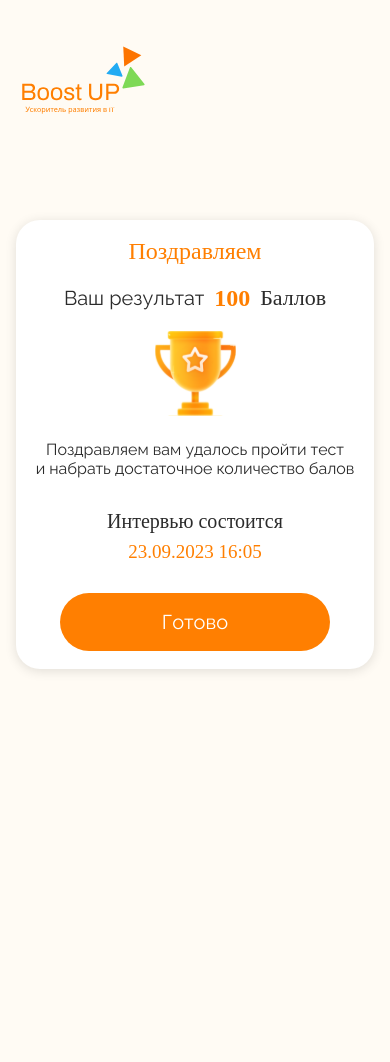
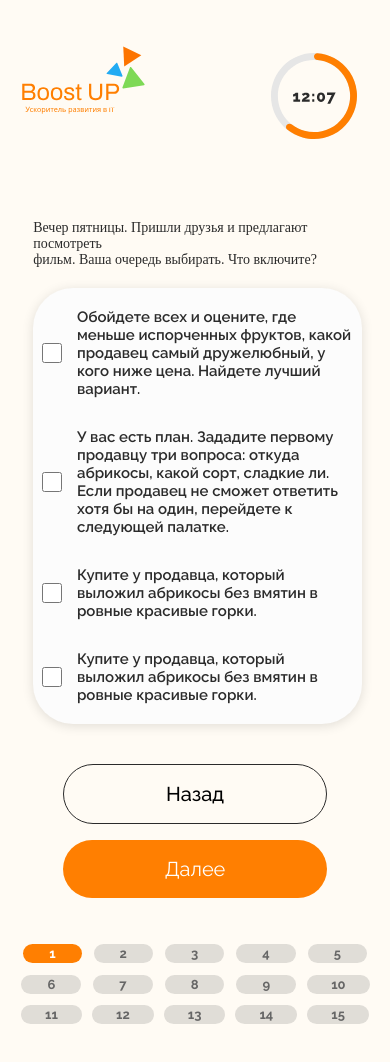
Before and after one commit to ulancho/boost-up, a React (Create React App) app: page / in a window 390 px wide. Shown: the top 1062 px of the page. Before the commit the page ends 884 px from the top, so only its background shows below. Built offline with nearby package versions, Linux system fonts and the light colour scheme; a web font is replaced by a local one.

Commit message:
styled for mobile version

```diff
--- a/src/App.js
+++ b/src/App.js
@@ -13,7 +13,7 @@
 const App = () => {
   return (
     <>
-     <TestResults/>
+     <MainTestPage/>
     </>
   )
 }
--- a/src/components/TestPages/MainTestPage.jsx
+++ b/src/components/TestPages/MainTestPage.jsx
@@ -9,13 +9,13 @@
             <div className="one-page">
                 <SimpleHeader />
                 <div className={`${styles.test_container} text-align-left margin-center`}>
-                    <h2 className="fw-5 fs-25">
+                    <h2 className={`${styles.fs_14} fw-5 fs-25`}>
                         Вечер пятницы. Пришли друзья и предлагают посмотреть <br /> фильм. Ваша
                         очередь выбирать. Что включите?
                     </h2>
                     <img className="timer" src={timer} alt="" />
 
-                    <form className={`${styles.test_card} mt-30`}>
+                    <form className={`${styles.test_card} ${styles.mt_20} mt-30`}>
                         <div className={`${styles.test_questions_wrap} text-align-left`}>
                             <input type="checkbox" name="vehicle1" />
                             <label for="vehicle1">
@@ -25,7 +25,7 @@
                             </label>
                         </div>
 
-                        <div className={`${styles.test_questions_wrap} mt-30`}>
+                        <div className={`${styles.test_questions_wrap}  mt-30`}>
                             <input type="checkbox" name="firstOption" />
                             <label for="vehicle2">
                                 У вас есть план. Зададите первому продавцу три вопроса: откуда
@@ -52,8 +52,11 @@
                     </form>
                 </div>
                 <div className={styles.container_for_order_reverse}>
+                    <div className={styles.order2}>
+                        {' '}
                         <div className={styles.widget_wrapper}>
-                        <button className={`${styles['ellipse_widget']} ${styles['e_w_orange']}`}>
+                            <button
+                                className={`${styles['ellipse_widget']} ${styles['e_w_orange']}`}>
                                 1
                             </button>
                             <button className={styles.ellipse_widget}>2</button>{' '}
@@ -64,30 +67,39 @@
                             <button className={styles.ellipse_widget}>7</button>{' '}
                             <button className={styles.ellipse_widget}>8</button>{' '}
                             <button className={styles.ellipse_widget}>9</button>{' '}
-                        <button className={`${styles.ellipse_widget_24} ${styles.ellipse_widget}`}>
+                            <button
+                                className={`${styles.ellipse_widget_24} ${styles.ellipse_widget}`}>
                                 10
                             </button>
-                        <button className={`${styles.ellipse_widget_24} ${styles.ellipse_widget}`}>
+                            <button
+                                className={`${styles.ellipse_widget_24} ${styles.ellipse_widget}`}>
                                 11
                             </button>{' '}
-                        <button className={`${styles.ellipse_widget_24} ${styles.ellipse_widget}`}>
+                            <button
+                                className={`${styles.ellipse_widget_24} ${styles.ellipse_widget}`}>
                                 12
                             </button>{' '}
-                        <button className={`${styles.ellipse_widget_24} ${styles.ellipse_widget}`}>
+                            <button
+                                className={`${styles.ellipse_widget_24} ${styles.ellipse_widget}`}>
                                 13
                             </button>{' '}
-                        <button className={`${styles.ellipse_widget_24} ${styles.ellipse_widget}`}>
+                            <button
+                                className={`${styles.ellipse_widget_24} ${styles.ellipse_widget}`}>
                                 14
                             </button>{' '}
-                        <button className={`${styles.ellipse_widget_24} ${styles.ellipse_widget}`}>
+                            <button
+                                className={`${styles.ellipse_widget_24} ${styles.ellipse_widget}`}>
                                 15
                             </button>{' '}
                         </div>
-                    <div className={`${styles.center_container} mt-70 text-right`}>
+                    </div>
+                    <div className={styles.order1}>
+                        <div className={`${styles.center_container} mt-70 text-right mr-107`}>
                             <button className={`${styles.btn_17_102} btn btn-transparent mr-20`}>
                                 Назад{' '}
                             </button>
                             <button className="btn btn-size-17-102">Далее</button>
+                        </div>
                     </div>
                 </div>
             </div>
--- a/src/styles/MainTestPage.module.css
+++ b/src/styles/MainTestPage.module.css
@@ -54,8 +54,20 @@
 
 @media screen and (max-width: 767.98px) {
 
+    .fs_14 {
+        font-size: 14px !important;
+    }
+
+    .mt_20 {
+        margin-top: 20px !important;
+    }
+
+    .mt_40 {
+        margin-top: 40px;
+    }
+
     .test_card {
-        width: 100%;
+        width: 96%;
         padding: 20px 9px;
     }
 
@@ -75,7 +87,6 @@
         flex-wrap: wrap;
         align-items: center;
         justify-content: center;
-        order: 2;
     }
 
     .ellipse_widget_24 {
@@ -95,7 +106,6 @@
         justify-content: center;
         flex-wrap: wrap;
         margin: 0;
-        order: 1;
     }
 
     .btn_17_102 {
@@ -104,7 +114,15 @@
     }
 
     .container_for_order_reverse {
-        display: flex;
+        margin-top: 40px;
+        display: grid;
     }
 
+    .order1 {
+        order: 1;
+    }
+
+    .order2 {
+        order: 2;
+    }
 }
--- a/src/styles/style.css
+++ b/src/styles/style.css
@@ -43,6 +43,10 @@
 
 .mt-240 {
     margin-top: 240px !important;
+}
+
+.mr-107 {
+    margin-right: 107px;
 }
 
 .mt-30 {
@@ -376,6 +380,10 @@
 
 @media screen and (max-width: 767.98px) {
 
+    .mr-107 {
+        margin-right: 0;
+    }
+
     .mt-240 {
         margin-top: 0 !important;
     }
```
Lines whose indentation alone changed are shown as unchanged.
